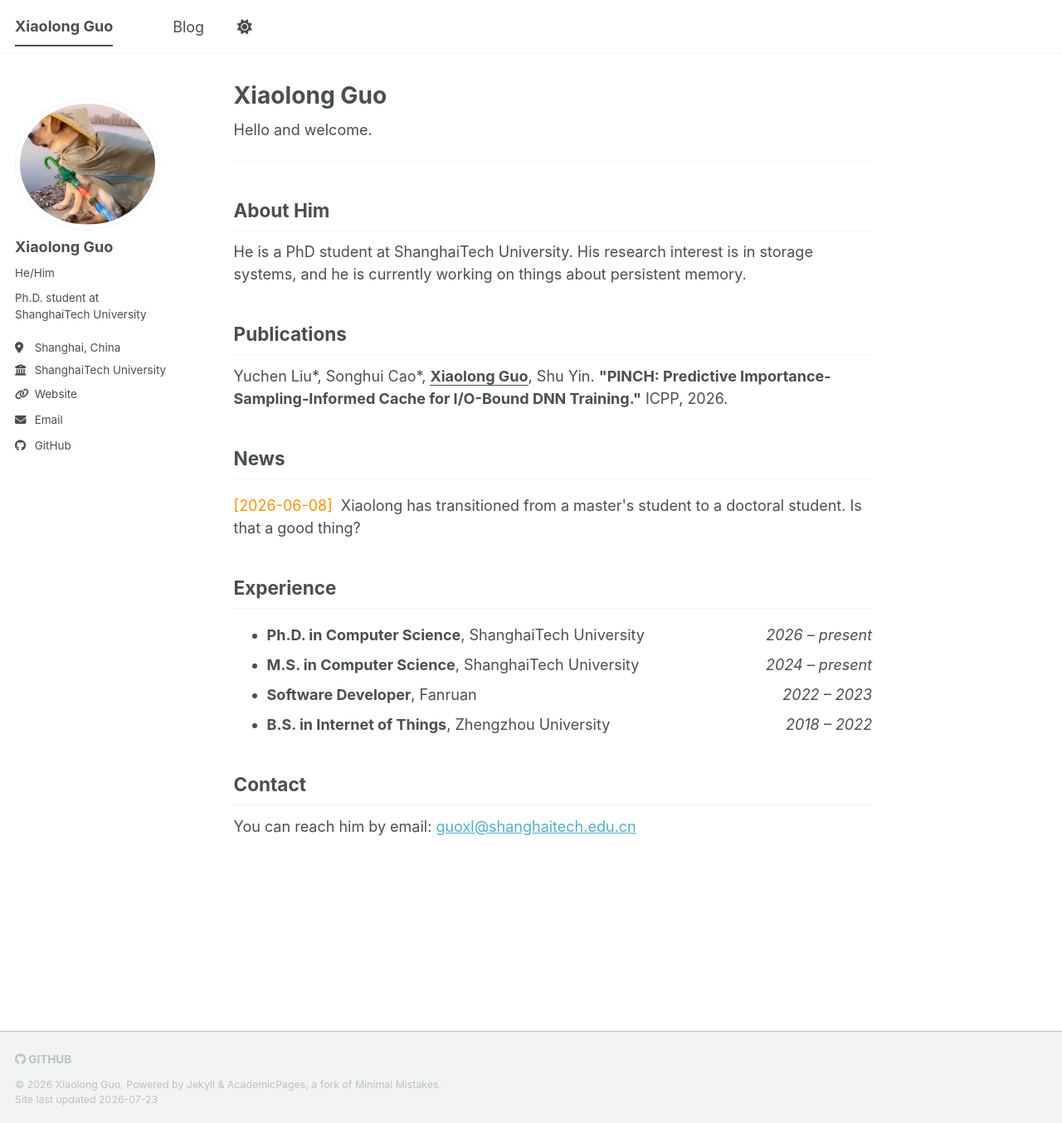
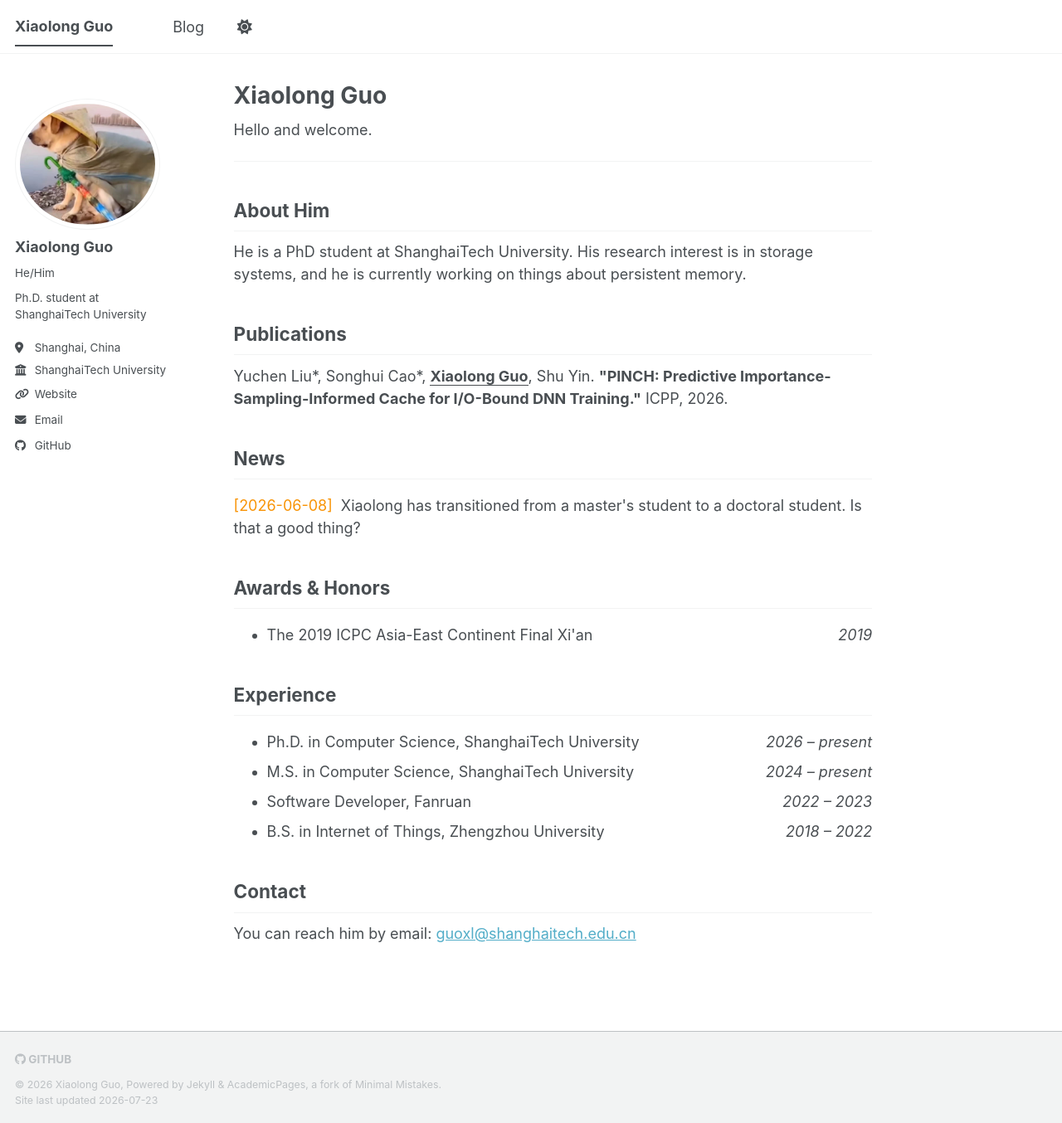
Before and after one commit to num73/num73.github.io, a Jekyll site: the page built from _pages/about.html, in a window 1280 px wide and 1354 px high. Shown: the whole window at 83% size. Built offline with Jekyll 4.4.1, drawn with Linux system fonts in a browser that asks for light colours; a script bundle is joined from its source files by our own code; library files that are not in the unit come from our copies.

Commit message:
增加奖项

```diff
--- a/_pages/about.html
+++ b/_pages/about.html
@@ -31,28 +31,39 @@ redirect_from:
   </li>
 </ul>
 
+<h2 id="awards">Awards & Honors</h2>
+
+<ul>
+  <li>
+    The 2019 ICPC Asia-East Continent Final Xi'an
+    <span style="float: right;"><em>2019</em></span>
+  </li>
+</ul>
+
 
 <h2 id="experience">Experience</h2>
 
 <ul>
   <li>
-    <strong>Ph.D. in Computer Science</strong>, ShanghaiTech University
+    Ph.D. in Computer Science, ShanghaiTech University
     <span style="float: right;"><em>2026 – present</em></span>
   </li>
   <li>
-    <strong>M.S. in Computer Science</strong>, ShanghaiTech University
+    M.S. in Computer Science, ShanghaiTech University
     <span style="float: right;"><em>2024 – present</em></span>
   </li>
   <li>
-    <strong>Software Developer</strong>, Fanruan
+    Software Developer, Fanruan
     <span style="float: right;"><em>2022 – 2023</em></span>
   </li>
   <li>
-    <strong>B.S. in Internet of Things</strong>, Zhengzhou University
+    B.S. in Internet of Things, Zhengzhou University
     <span style="float: right;"><em>2018 – 2022</em></span>
   </li>
 </ul>
 
+
+
 <h2 id="contact">Contact</h2>
 
 <p>You can reach him by email: <a href="mailto:guoxl@shanghaitech.edu.cn">guoxl@shanghaitech.edu.cn</a></p>
```
